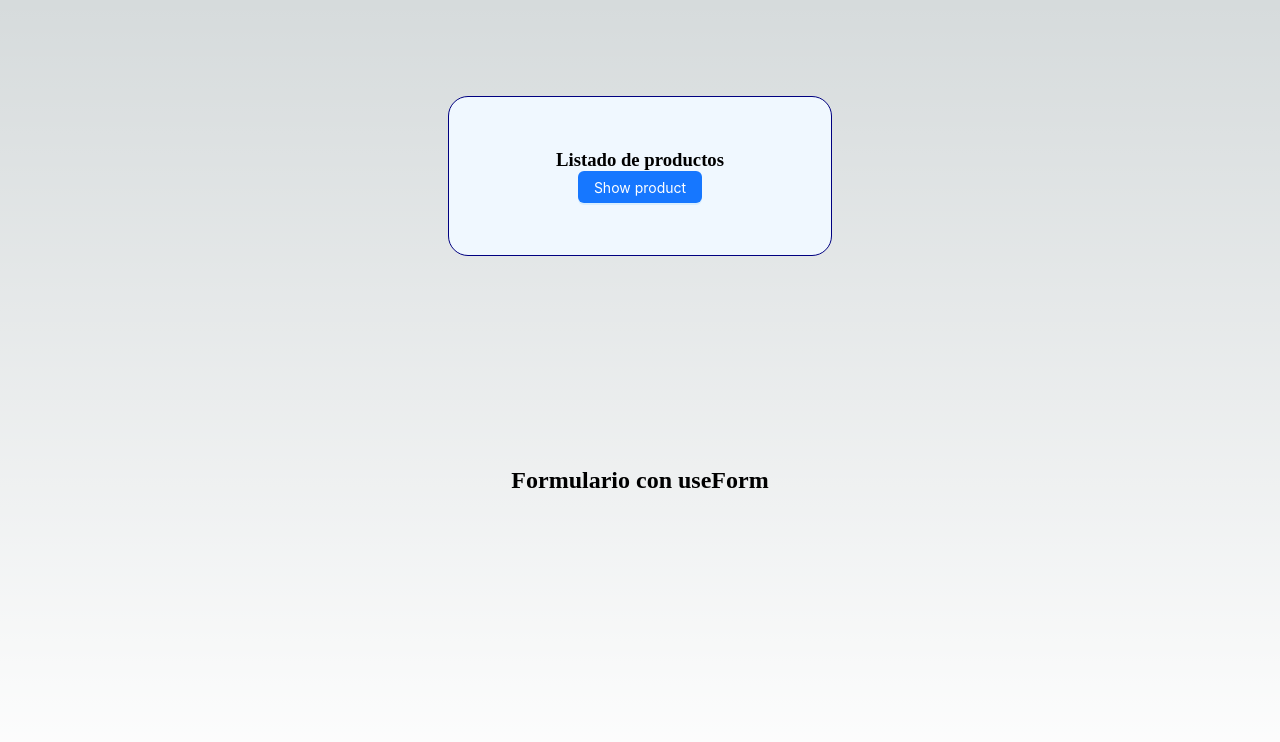
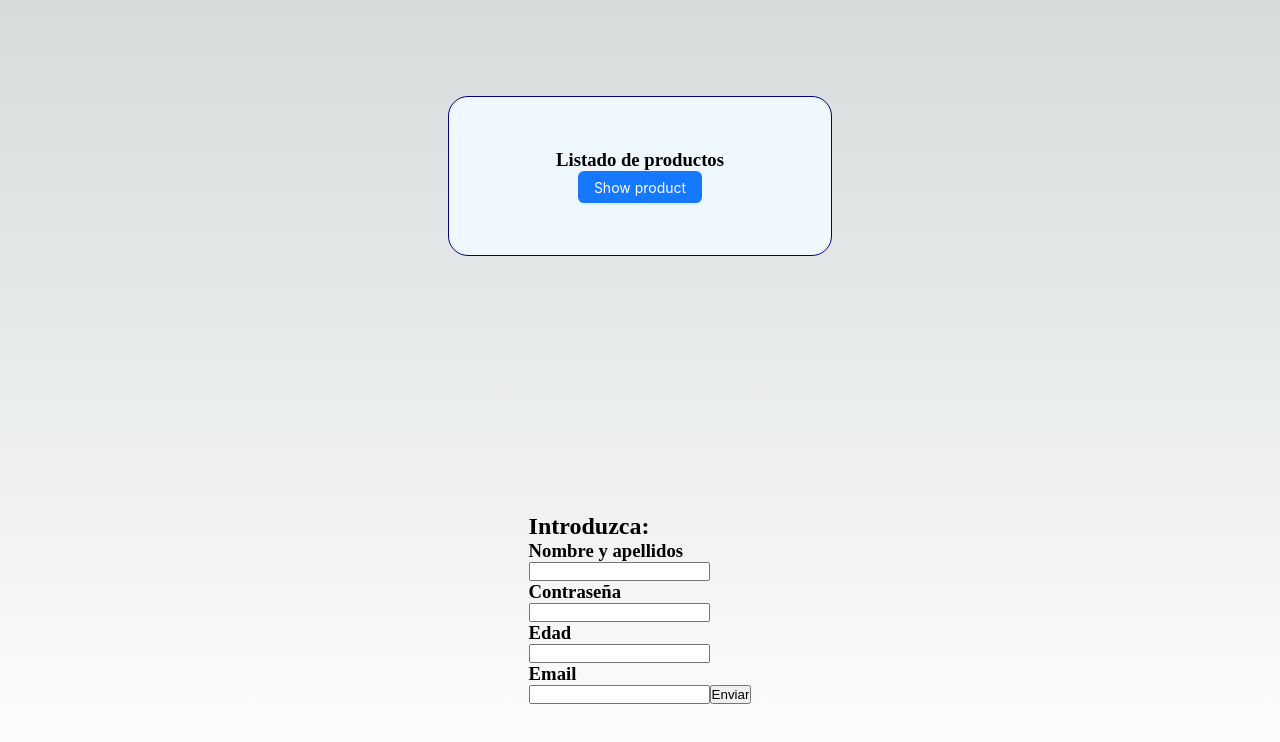
Before and after one commit to Aluonam/pt_191223, a Next.js app: page / in a window 1280 px wide. Shown: the top 742 px of the page. Built offline with nearby package versions, Linux system fonts and the light colour scheme.

Commit message:
feat: inputs and text

```diff
--- a/screen/components/FormWithUseForm.jsx
+++ b/screen/components/FormWithUseForm.jsx
@@ -7,9 +7,18 @@ const FormWithUseForm = () => {
 
   return (
     <>
-    <h2>Formulario con useForm</h2>
     <form>
+      <h2>Introduzca:</h2>
+      <h3>Nombre y apellidos</h3>
+      <input type='text'></input>
+      <h3>Contraseña</h3>
+      <input type='password'></input>
+      <h3>Edad</h3>
+      <input type='number'></input>
+      <h3>Email</h3>
+      <input type='mail'></input>
 
+      <input type='submit' value='Enviar' />
     </form>
     </>
   )
```
